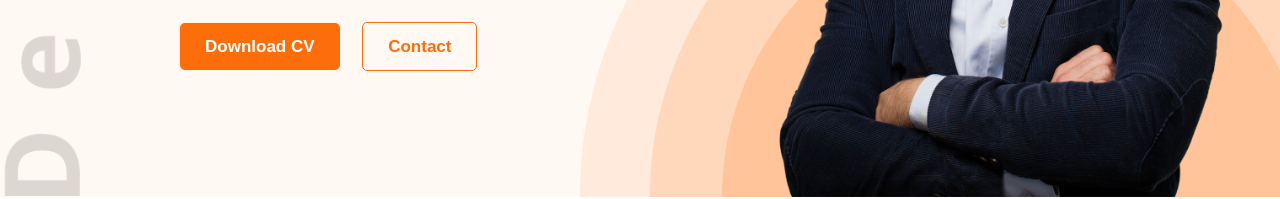
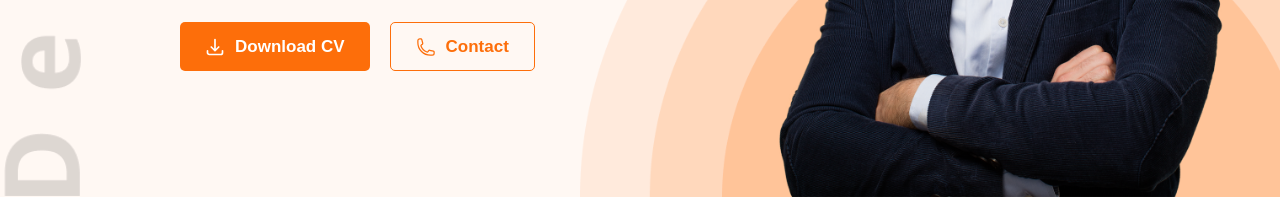
Before and after one commit to Hasibul-Hasan-ofcs/PH_portfolio_project_module5_Mstone1, a plain HTML site: page index.html in a window 1280 px wide. Shown: the part 603-802 px from the top of the page. Drawn offline with nearby package versions, Linux system fonts and the light colour scheme.

Commit message:
complete on average

```diff
--- a/css/body.css
+++ b/css/body.css
@@ -53,3 +53,13 @@ img {
 .secondery_button:hover {
   box-shadow: 0 3px 8px 1px #c4bdba;
 }
+
+.svg_icons {
+  height: 2rem;
+}
+
+.icon_carrying_button {
+  display: flex;
+  align-items: center;
+  gap: 1rem;
+}
--- a/css/header.css
+++ b/css/header.css
@@ -73,6 +73,10 @@ header {
   margin: 5px 0 2.5rem 0;
 }
 
+.banner .left .buttons {
+  display: flex;
+}
+
 .banner .dev_image {
   height: 57rem;
   margin-right: 5rem;
--- a/css/main.css
+++ b/css/main.css
@@ -123,6 +123,7 @@ p {
 }
 
 .downcvbuttonbox {
-  text-align: center;
+  display: flex;
+  justify-content: center;
   padding-top: 3rem;
 }
--- a/index.html
+++ b/index.html
@@ -37,8 +37,24 @@
             Shot what able cold new see hold.Friendly as an betrayed formerly
             he. Morning because as to society behaved moments.
           </p>
-          <button class="primary_button">Download CV</button>
-          <button class="secondery_button">Contact</button>
+          <div class="buttons">
+            <button class="primary_button icon_carrying_button">
+              <img
+                src="images/svg/download.svg"
+                alt="download_icon"
+                class="svg_icons"
+              />
+              Download CV
+            </button>
+            <button class="secondery_button icon_carrying_button">
+              <img
+                src="images/svg/phone.svg"
+                alt="download_icon"
+                class="svg_icons"
+              />
+              Contact
+            </button>
+          </div>
         </div>
         <img class="dev_image" src="images/hardy.png" alt="developer image" />
       </div>
@@ -188,7 +204,14 @@
           </div>
         </div>
         <div class="downcvbuttonbox">
-          <button class="downcvbutton primary_button">Download CV</button>
+          <button class="downcvbutton primary_button icon_carrying_button">
+            <img
+              src="images/svg/download.svg"
+              alt="download_icon"
+              class="svg_icons"
+            />
+            Download CV
+          </button>
         </div>
       </section>
     </main>
```
Also changed, not shown: images/svg/download.svg (added), images/svg/phone.svg (added).
